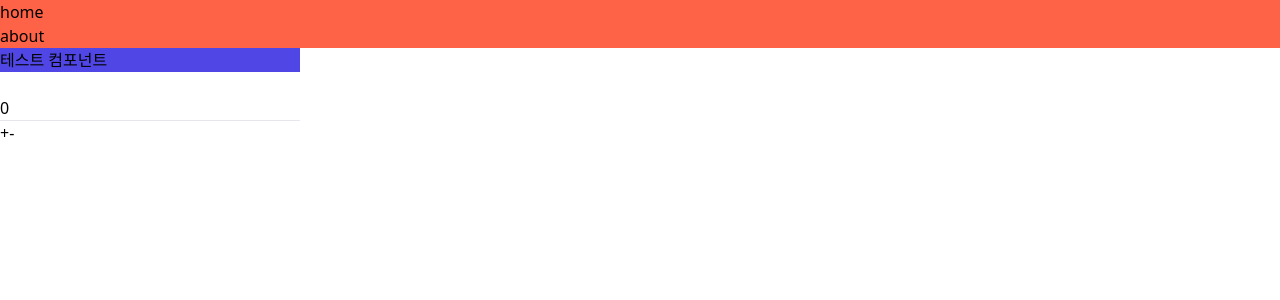
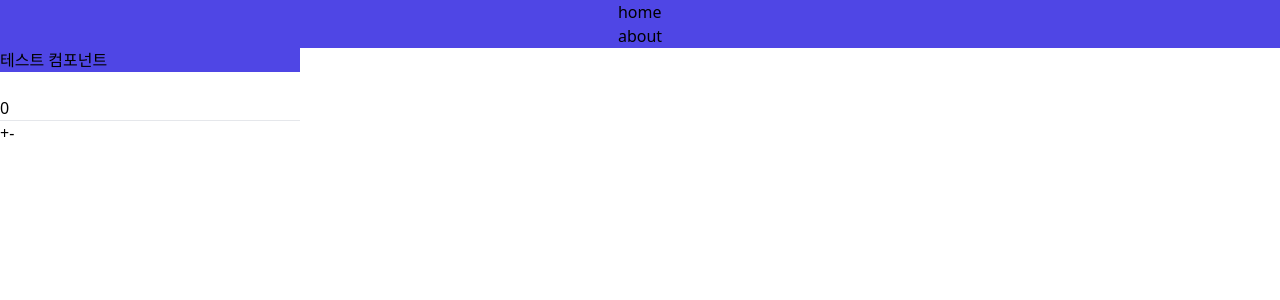
Before and after one commit to milmilmilkim/next-13-app-dir, a Next.js app: page / in a window 1280 px wide. Shown: the top 300 px of the page. Built offline with nearby package versions, Linux system fonts and the light colour scheme.

Commit message:
tailwind styled components 적용

```diff
--- a/package.json
+++ b/package.json
@@ -59,6 +59,7 @@
     "raw-loader": "^4.0.2",
     "react-test-renderer": "^18.2.0",
     "storybook-addon-next": "^1.7.3",
+    "tailwind-styled-components": "^2.2.0",
     "tailwindcss": "^3.3.0",
     "tailwindcss-cli": "^0.1.2",
     "ts-jest": "^29.0.5"
--- a/src/layout/Nav.tsx
+++ b/src/layout/Nav.tsx
@@ -1,7 +1,7 @@
 'use client';
 
-import styled from 'styled-components';
 import Link from 'next/link';
+import tw from 'tailwind-styled-components';
 
 const Nav: React.FC = () => {
   return (
@@ -20,8 +20,12 @@ const Nav: React.FC = () => {
   );
 };
 
-const StyledTitle = styled.h1`
-  background-color: tomato;
-`;
+const StyledTitle = tw.h1`
+flex
+items-center
+justify-center
+flex-col
+w-full
+bg-indigo-600`;
 
 export default Nav;
```
Also changed, not shown: 1 other file (tests, documents, lock files or other folders).
